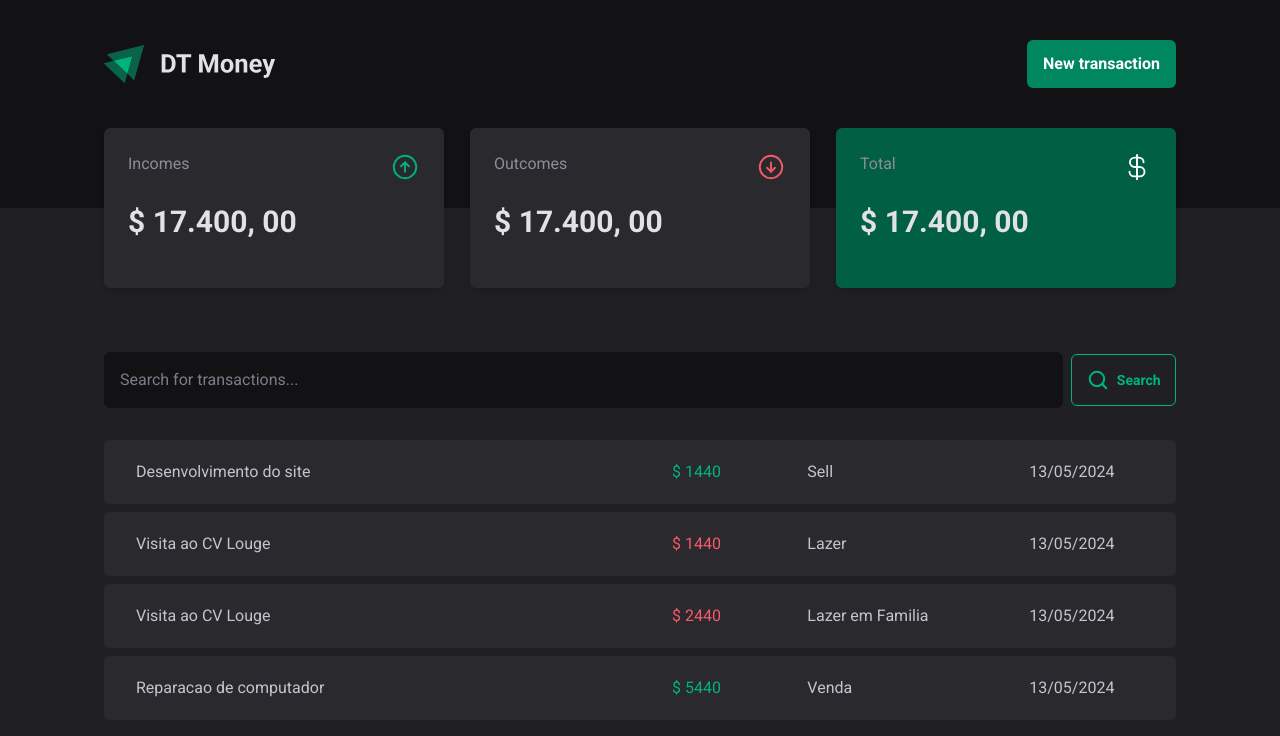
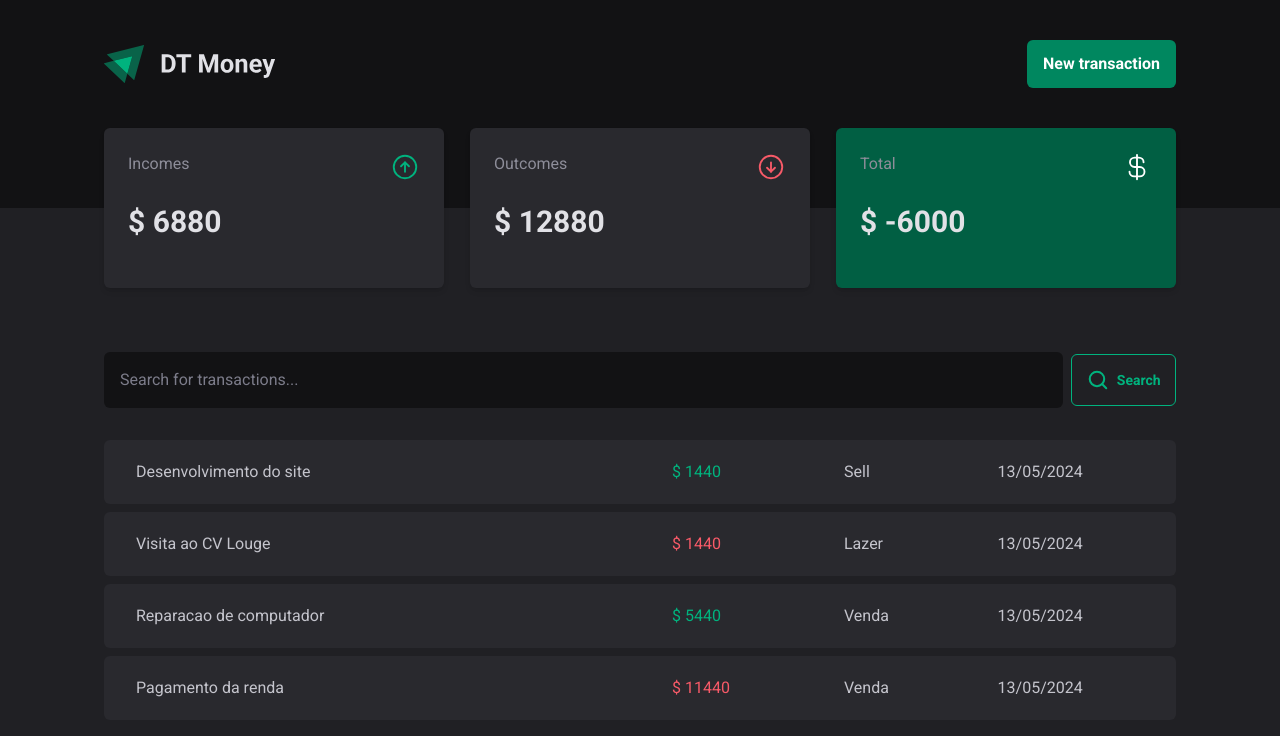
Before and after one commit to Mariano1994/Dt-Money, a React (Vite) app: page / in a window 1280 px wide. Shown: the top 736 px of the page. Built offline with nearby package versions, Linux system fonts and the light colour scheme; data requests are answered from the project's data file.

Commit message:
Calculated summary of incomes, outcomes and total

```diff
--- a/server.json
+++ b/server.json
@@ -17,21 +17,20 @@
       "createdAt": "2024-10-25T12:43:49.196Z"
     },
     {
-      "id": 3,
-      "type": "outcome",
-      "description": "Visita ao CV Louge",
-      "category": "Lazer em Familia",
-      "price": 2440,
-      "createdAt": "2024-10-25T12:43:49.196Z"
-    },
-
-    {
       "id": 4,
       "type": "income",
       "description": "Reparacao de computador",
       "category": "Venda",
       "price": 5440,
       "createdAt": "2024-10-25T12:43:49.196Z"
+    },
+    {
+      "id": 5,
+      "type": "outcome",
+      "description": "Pagamento da renda",
+      "category": "Venda",
+      "price": 11440,
+      "createdAt": "2024-10-25T12:43:49.196Z"
     }
   ]
 }
--- a/src/components/SummaryTransations.tsx
+++ b/src/components/SummaryTransations.tsx
@@ -1,13 +1,35 @@
 import { ArrowCircleDown, ArrowCircleUp, CurrencyDollar } from "phosphor-react";
+import { useTransactions } from "../contexts/TransactionsContext";
 
 const SummaryTransations = () => {
+  const { transactions } = useTransactions();
+
+  const summary = transactions.reduce(
+    (c, transaction) => {
+      if (transaction.type === "income") {
+        c.income += transaction.price;
+      } else {
+        c.outcome += transaction.price;
+      }
+
+      c.total = c.income - c.outcome;
+
+      return c;
+    },
+    {
+      income: 0,
+      outcome: 0,
+      total: 0,
+    }
+  );
+
   return (
     <div className="flex gap-4 flex-col-reverse items-center justify-between -mt-20 md:flex-row">
       <div className="w-[340px] h-40 bg-gray-700 rounded-md shadow-md">
         <div className="flex items-start justify-between p-6">
           <div className="flex flex-col  gap-7">
             <span className=" text-gray-400">Incomes</span>
-            <strong className="text-3xl font-bold">$ 17.400, 00</strong>
+            <strong className="text-3xl font-bold">$ {summary.income}</strong>
           </div>
           <ArrowCircleUp size={30} className="text-green-300" />
         </div>
@@ -16,7 +38,7 @@ const SummaryTransations = () => {
         <div className="flex items-start justify-between p-6">
           <div className="flex flex-col  gap-7">
             <span className=" text-gray-400">Outcomes</span>
-            <strong className="text-3xl font-bold">$ 17.400, 00</strong>
+            <strong className="text-3xl font-bold">$ {summary.outcome}</strong>
           </div>
           <ArrowCircleDown size={30} className="text-red-300" />
         </div>
@@ -25,7 +47,7 @@ const SummaryTransations = () => {
         <div className="flex items-start justify-between p-6">
           <div className="flex flex-col  gap-7">
             <span className=" text-gray-400">Total</span>
-            <strong className="text-3xl font-bold">$ 17.400, 00</strong>
+            <strong className="text-3xl font-bold">$ {summary.total}</strong>
           </div>
           <CurrencyDollar size={30} className="text-white" />
         </div>
```
